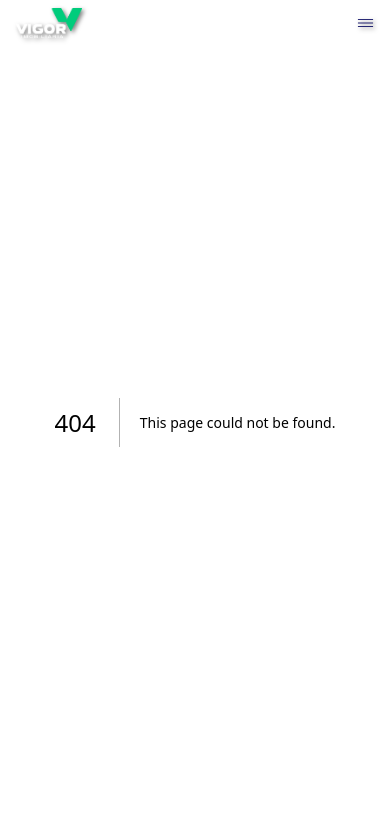
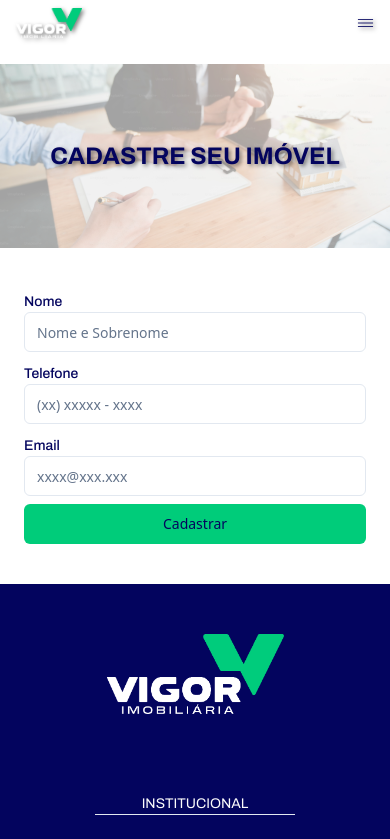
Before and after one commit to LuizLimaDev/vigor-imob, a Next.js app: page /register in a window 390 px wide. Before the commit this address had no page. Shown: the top 839 px of the page. Built offline with nearby package versions, Linux system fonts and the light colour scheme.

Commit message:
feat: Immobile register page

```diff
--- /dev/null
+++ b/app/_components/ui/form.tsx
@@ -0,0 +1,177 @@
+import * as React from "react";
+import * as LabelPrimitive from "@radix-ui/react-label";
+import { Slot } from "@radix-ui/react-slot";
+import {
+  Controller,
+  ControllerProps,
+  FieldPath,
+  FieldValues,
+  FormProvider,
+  useFormContext,
+} from "react-hook-form";
+
+import { cn } from "@/lib/utils";
+import { Label } from "@/components/ui/label";
+
+const Form = FormProvider;
+
+type FormFieldContextValue<
+  TFieldValues extends FieldValues = FieldValues,
+  TName extends FieldPath<TFieldValues> = FieldPath<TFieldValues>,
+> = {
+  name: TName;
+};
+
+const FormFieldContext = React.createContext<FormFieldContextValue>(
+  {} as FormFieldContextValue
+);
+
+const FormField = <
+  TFieldValues extends FieldValues = FieldValues,
+  TName extends FieldPath<TFieldValues> = FieldPath<TFieldValues>,
+>({
+  ...props
+}: ControllerProps<TFieldValues, TName>) => {
+  return (
+    <FormFieldContext.Provider value={{ name: props.name }}>
+      <Controller {...props} />
+    </FormFieldContext.Provider>
+  );
+};
+
+const useFormField = () => {
+  const fieldContext = React.useContext(FormFieldContext);
+  const itemContext = React.useContext(FormItemContext);
+  const { getFieldState, formState } = useFormContext();
+
+  const fieldState = getFieldState(fieldContext.name, formState);
+
+  if (!fieldContext) {
+    throw new Error("useFormField should be used within <FormField>");
+  }
+
+  const { id } = itemContext;
+
+  return {
+    id,
+    name: fieldContext.name,
+    formItemId: `${id}-form-item`,
+    formDescriptionId: `${id}-form-item-description`,
+    formMessageId: `${id}-form-item-message`,
+    ...fieldState,
+  };
+};
+
+type FormItemContextValue = {
+  id: string;
+};
+
+const FormItemContext = React.createContext<FormItemContextValue>(
+  {} as FormItemContextValue
+);
+
+const FormItem = React.forwardRef<
+  HTMLDivElement,
+  React.HTMLAttributes<HTMLDivElement>
+>(({ className, ...props }, ref) => {
+  const id = React.useId();
+
+  return (
+    <FormItemContext.Provider value={{ id }}>
+      <div ref={ref} className={cn(className)} {...props} />
+    </FormItemContext.Provider>
+  );
+});
+FormItem.displayName = "FormItem";
+
+const FormLabel = React.forwardRef<
+  React.ElementRef<typeof LabelPrimitive.Root>,
+  React.ComponentPropsWithoutRef<typeof LabelPrimitive.Root>
+>(({ className, ...props }, ref) => {
+  const { error, formItemId } = useFormField();
+
+  return (
+    <Label
+      ref={ref}
+      className={cn(error && "text-destructive", className)}
+      htmlFor={formItemId}
+      {...props}
+    />
+  );
+});
+FormLabel.displayName = "FormLabel";
+
+const FormControl = React.forwardRef<
+  React.ElementRef<typeof Slot>,
+  React.ComponentPropsWithoutRef<typeof Slot>
+>(({ ...props }, ref) => {
+  const { error, formItemId, formDescriptionId, formMessageId } =
+    useFormField();
+
+  return (
+    <Slot
+      ref={ref}
+      id={formItemId}
+      aria-describedby={
+        !error
+          ? `${formDescriptionId}`
+          : `${formDescriptionId} ${formMessageId}`
+      }
+      aria-invalid={!!error}
+      {...props}
+    />
+  );
+});
+FormControl.displayName = "FormControl";
+
+const FormDescription = React.forwardRef<
+  HTMLParagraphElement,
+  React.HTMLAttributes<HTMLParagraphElement>
+>(({ className, ...props }, ref) => {
+  const { formDescriptionId } = useFormField();
+
+  return (
+    <p
+      ref={ref}
+      id={formDescriptionId}
+      className={cn("text-sm text-muted-foreground", className)}
+      {...props}
+    />
+  );
+});
+FormDescription.displayName = "FormDescription";
+
+const FormMessage = React.forwardRef<
+  HTMLParagraphElement,
+  React.HTMLAttributes<HTMLParagraphElement>
+>(({ className, children, ...props }, ref) => {
+  const { error, formMessageId } = useFormField();
+  const body = error ? String(error?.message) : children;
+
+  if (!body) {
+    return null;
+  }
+
+  return (
+    <p
+      ref={ref}
+      id={formMessageId}
+      className={cn("text-sm font-medium text-destructive", className)}
+      {...props}
+    >
+      {body}
+    </p>
+  );
+});
+FormMessage.displayName = "FormMessage";
+
+export {
+  useFormField,
+  Form,
+  FormItem,
+  FormLabel,
+  FormControl,
+  FormDescription,
+  FormMessage,
+  FormField,
+};
--- /dev/null
+++ b/app/_components/ui/input.tsx
@@ -0,0 +1,25 @@
+import * as React from "react"
+
+import { cn } from "@/lib/utils"
+
+export interface InputProps
+  extends React.InputHTMLAttributes<HTMLInputElement> {}
+
+const Input = React.forwardRef<HTMLInputElement, InputProps>(
+  ({ className, type, ...props }, ref) => {
+    return (
+      <input
+        type={type}
+        className={cn(
+          "flex h-10 w-full rounded-md border border-input bg-background px-3 py-2 text-sm ring-offset-background file:border-0 file:bg-transparent file:text-sm file:font-medium placeholder:text-muted-foreground focus-visible:outline-none focus-visible:ring-2 focus-visible:ring-ring focus-visible:ring-offset-2 disabled:cursor-not-allowed disabled:opacity-50",
+          className
+        )}
+        ref={ref}
+        {...props}
+      />
+    )
+  }
+)
+Input.displayName = "Input"
+
+export { Input }
--- /dev/null
+++ b/app/_components/ui/label.tsx
@@ -0,0 +1,26 @@
+"use client"
+
+import * as React from "react"
+import * as LabelPrimitive from "@radix-ui/react-label"
+import { cva, type VariantProps } from "class-variance-authority"
+
+import { cn } from "@/lib/utils"
+
+const labelVariants = cva(
+  "text-sm font-medium leading-none peer-disabled:cursor-not-allowed peer-disabled:opacity-70"
+)
+
+const Label = React.forwardRef<
+  React.ElementRef<typeof LabelPrimitive.Root>,
+  React.ComponentPropsWithoutRef<typeof LabelPrimitive.Root> &
+    VariantProps<typeof labelVariants>
+>(({ className, ...props }, ref) => (
+  <LabelPrimitive.Root
+    ref={ref}
+    className={cn(labelVariants(), className)}
+    {...props}
+  />
+))
+Label.displayName = LabelPrimitive.Root.displayName
+
+export { Label }
--- a/app/about/page.tsx
+++ b/app/about/page.tsx
@@ -4,7 +4,6 @@
 
 export default function About() {
   return (
-    <>
     <main className="flex w-screen flex-col items-center justify-between bg-VIligth-color px-4 pt-16">
       <div className="flex flex-col items-center justify-center">
         <Image
@@ -18,8 +17,8 @@
         </h1>
         <p className="mb-6 mt-3 text-center font-poppins text-xs font-light">
           Lorem ipsum dolor sit amet consectetur adipisicing elit. Dicta,
-            distinctio. Labore excepturi perspiciatis nesciunt veniam rerum
-            magni incidunt molestias culpa nulla.
+          distinctio. Labore excepturi perspiciatis nesciunt veniam rerum magni
+          incidunt molestias culpa nulla.
         </p>
       </div>
 
@@ -92,6 +91,5 @@
         </div>
       </div>
     </main>
-    </>
   );
 }
--- /dev/null
+++ b/app/register/_components/RegisterFrom/RegisterFrom.tsx
@@ -0,0 +1,101 @@
+"use client";
+
+import { Button } from "@/app/_components/ui/button";
+import {
+  Form,
+  FormControl,
+  FormField,
+  FormItem,
+  FormLabel,
+  FormMessage,
+} from "@/app/_components/ui/form";
+import { Input } from "@/app/_components/ui/input";
+import { useForm } from "react-hook-form";
+
+import * as z from "zod";
+import { zodResolver } from "@hookform/resolvers/zod";
+
+const formSchema = z.object({
+  name: z.string().min(3, {
+    message: "O nome deve conter no mínimo 3 caracteres.",
+  }),
+  phone: z.number().min(11, {
+    message: "O telefone deve conter DDD e número.",
+  }),
+  email: z.string().email().min(11, {
+    message: "O telefone deve conter DDD e número.",
+  }),
+});
+
+const RegisterForm = () => {
+  const form = useForm<z.infer<typeof formSchema>>({
+    resolver: zodResolver(formSchema),
+    defaultValues: {
+      name: "",
+      phone: undefined,
+      email: "",
+    },
+  });
+
+  function onSubmit(values: z.infer<typeof formSchema>) {
+    console.log(values);
+  }
+
+  return (
+    <Form {...form}>
+      <form
+        onSubmit={form.handleSubmit(onSubmit)}
+        className="flex w-full flex-col justify-start gap-2 px-6"
+      >
+        <FormField
+          control={form.control}
+          name="name"
+          render={({ field }) => (
+            <FormItem>
+              <FormLabel className="font-archivo text-sm text-VIprimary-color">
+                Nome
+              </FormLabel>
+              <FormControl>
+                <Input placeholder="Nome e Sobrenome" {...field} />
+              </FormControl>
+              <FormMessage className="mt-1" />
+            </FormItem>
+          )}
+        />
+        <FormField
+          control={form.control}
+          name="phone"
+          render={({ field }) => (
+            <FormItem>
+              <FormLabel className="font-archivo text-sm text-VIprimary-color">
+                Telefone
+              </FormLabel>
+              <FormControl>
+                <Input placeholder="(xx) xxxxx - xxxx" {...field} />
+              </FormControl>
+              <FormMessage className="mt-1" />
+            </FormItem>
+          )}
+        />
+        <FormField
+          control={form.control}
+          name="email"
+          render={({ field }) => (
+            <FormItem>
+              <FormLabel className="font-archivo text-sm text-VIprimary-color">
+                Email
+              </FormLabel>
+              <FormControl>
+                <Input placeholder="xxxx@xxx.xxx" {...field} />
+              </FormControl>
+              <FormMessage className="mt-1" />
+            </FormItem>
+          )}
+        />
+        <Button type="submit">Cadastrar</Button>
+      </form>
+    </Form>
+  );
+};
+
+export default RegisterForm;
--- /dev/null
+++ b/app/register/page.tsx
@@ -0,0 +1,28 @@
+import Image from "next/image";
+import RegisterForm from "./_components/RegisterFrom/RegisterFrom";
+
+const Register = () => {
+  return (
+    <main className="pt-16">
+      <div className="relative">
+        <Image
+          src="/Pages/register/hero.png"
+          alt="registre seu imóvel"
+          width={0}
+          height={0}
+          sizes="100vw"
+          className="min-h-[11.5rem] w-full"
+        />
+        <h1 className="absolute left-[50%] top-[50%] w-full -translate-x-1/2 -translate-y-1/2 text-center font-archivo text-2xl font-bold uppercase text-VIprimary-color drop-shadow-VI-1">
+          Cadastre seu imóvel
+        </h1>
+      </div>
+
+      <div className="my-10">
+        <RegisterForm />
+      </div>
+    </main>
+  );
+};
+
+export default Register;
```
Also changed, not shown: public/Pages/register/hero.png (added). Lines whose indentation alone changed are shown as unchanged.
